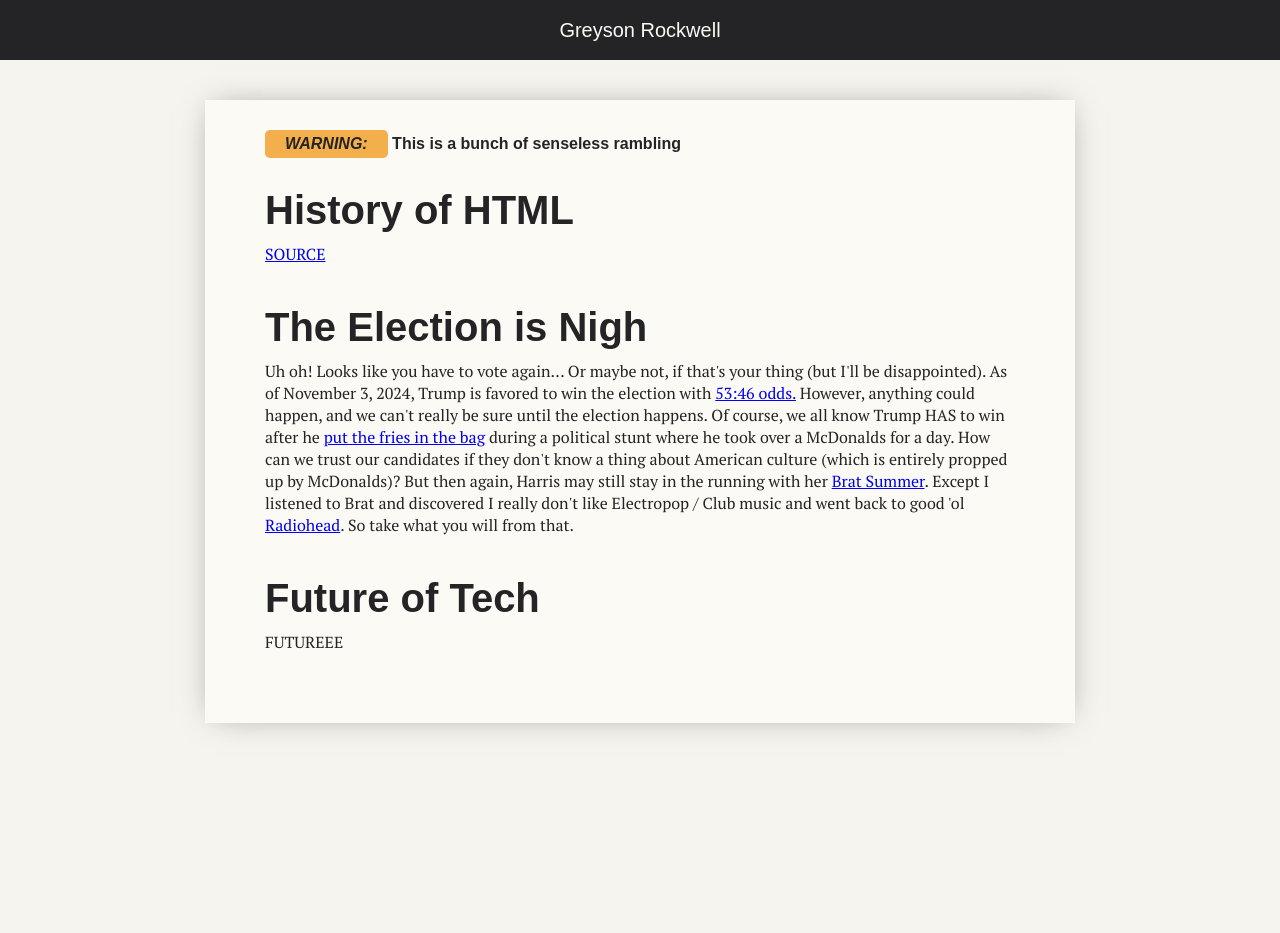
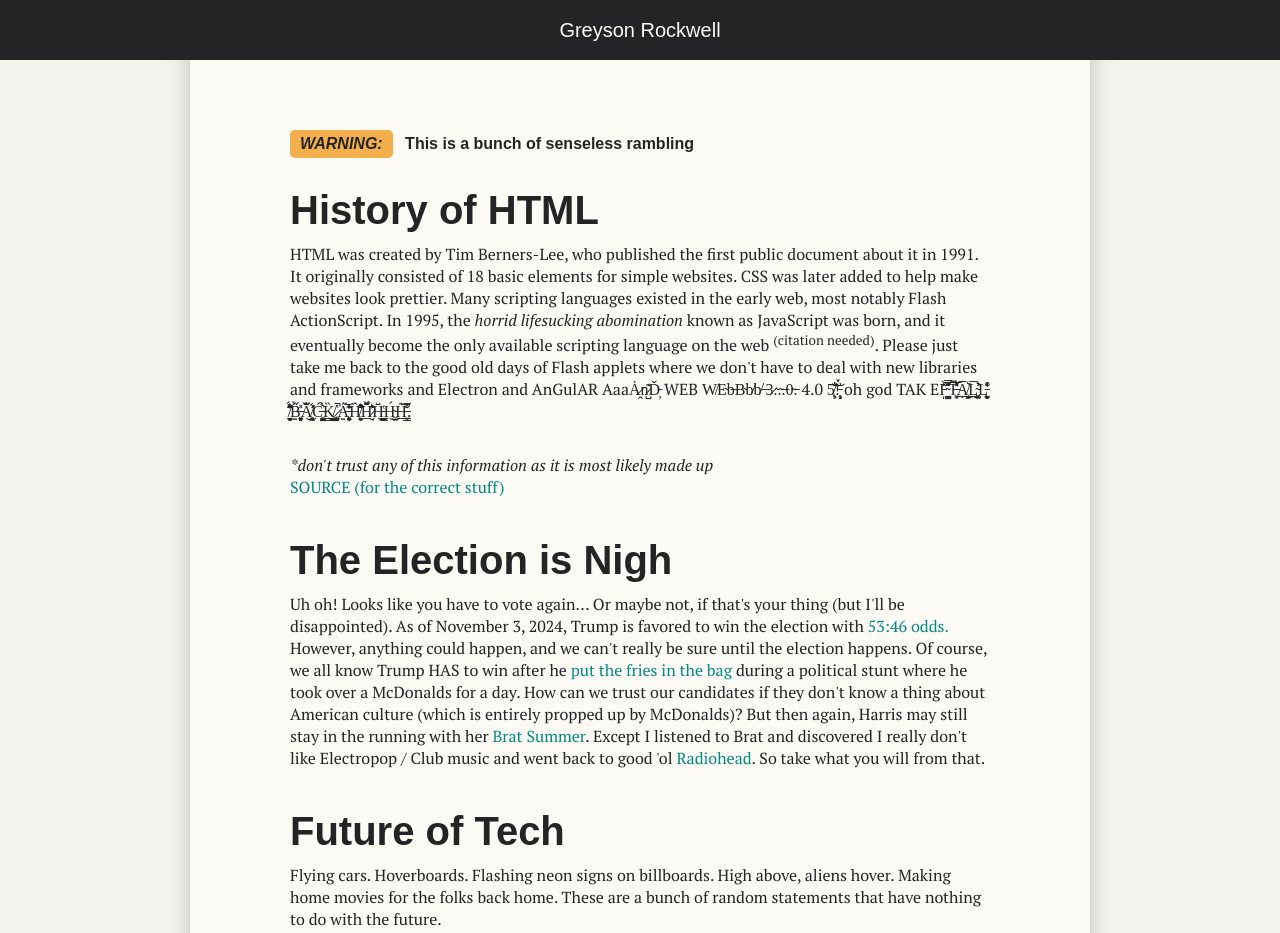
Before and after one commit to GreysonR/INFOTC-2830-NodeJS-1, a website: page public/index.html in a window 1280 px wide. Shown: the top 933 px of the page. Before the commit the page ends 900 px from the top, so only its background shows below. Drawn offline with Linux system fonts and the light colour scheme; a web font is replaced by a local one.

Commit message:
idk I lost track

```diff
--- a/public/index.html
+++ b/public/index.html
@@ -54,12 +54,12 @@
 
 			background: var(--white);
 			box-shadow: 0px 0px 30px -10px color-mix(in srgb, var(--black) 50%, transparent);
-			padding: 30px 60px;
+			padding: 100px 100px;
+			padding-top: 130px;
 
 			margin: 0 auto;
-			margin-top: 100px;
 
-			width: min(750px, 100vw);
+			width: min(700px, 100vw);
 			height: min-content;
 		}
 
@@ -82,6 +82,14 @@
 			margin: 10px 0;
 		}
 
+		a {
+			color: var(--primary);
+			text-decoration: none;
+		}
+		a:hover {
+			text-decoration: underline;
+		}
+
 		.warning {
 			font-family: "Share", sans-serif;
 			font-weight: bold;
@@ -95,9 +103,14 @@
 				background-color: var(--warning);
 				display: inline-block;
 				font-style: italic;
-				padding: 5px 20px;
+				padding: 5px 10px;
 				border-radius: 5px;
+				margin-right: 8px;
 			}
+		}
+
+		::selection {
+			background-color: color-mix(in srgb, var(--black) 20%, transparent);
 		}
 	</style>
 </head>
@@ -111,9 +124,11 @@
 			<!-- history -->
 			 <h1>History of HTML</h1>
 			 <p>
-
+				HTML was created by Tim Berners-Lee, who published the first public document about it in 1991. It originally consisted of 18 basic elements for simple websites. CSS was later added to help make websites look prettier. Many scripting languages existed in the early web, most notably Flash ActionScript. In 1995, the <i>horrid lifesucking abomination</i> known as JavaScript was born, and it eventually become the only available scripting language on the web <sup>(citation needed)</sup>. Please just take me back to the good old days of Flash applets where we don't have to deal with new libraries and frameworks and Electron and AnGulAR AaaȦ̷̭n̷̺͊Ď̵̦ WEB W̸E̴b̶B̴b̸b̸ ̶3̷.̴.̴.̶0̴.̵ 4.0 5̸̧̨̐̾̌͝!̵̝̖̹̥̄́̀̓ oh god TAK EI̵͈͂̽͝ ̴̩̪̘̺͔͉̔͐̋̎̋̿̕T̶̼͓͎̄̽̊͐͛̆̋͝A̸͔̣̯̜̖̲͖̮̗̅͛L̴̫̼͎̲̤͓͚͛̾̅̕L̵̨̬̫͕̙̮̞͑͊͒̓ ̸̞̠͈̫̖̤̱̝̊͂̎̄͌͊́̐͛͘B̶̤̙̙̼̣͍̹͉̻͓̋̀̽̈A̸͓̭̜͖͙̞͐̏̃̃͋̆̋̕͜Ć̶̤͓͉̺̖͔̹̝̉͛K̸̗͍̺̳̹̏͜͜ ̷̨͔̘̘̮͔͓͕̗̟̔̚A̶̧̨͎̯̣̯͍̤̦̓͊̍̋͑̓̍͂͝Ĥ̸̨̯̬͒͒̄͒̒͛H̷̘̲̮̀̋͛́̌͊̈̔̈́H̵͇̮̞̄͑̆͜H̴͚́͜H̶͇̦̲͍̐̃̍̚͝.
 			 </p>
-			 <a href="https://en.wikipedia.org/wiki/HTML>">SOURCE</a>
+			 <br>
+			 <i>*don't trust any of this information as it is most likely made up</i><br>
+			 <a href="https://en.wikipedia.org/wiki/HTML>">SOURCE (for the correct stuff)</a>
 		</article>
 		<article>
 			<!-- current news -->
@@ -126,7 +141,7 @@
 		<article>
 			<!-- future of tech -->
 			 <h1>Future of Tech</h1>
-			 FUTUREEE
+			 Flying cars. Hoverboards. Flashing neon signs on billboards. High above, aliens hover. Making home movies for the folks back home. These are a bunch of random statements that have nothing to do with the future.
 		</article>
 	</div>
 </body>
```
